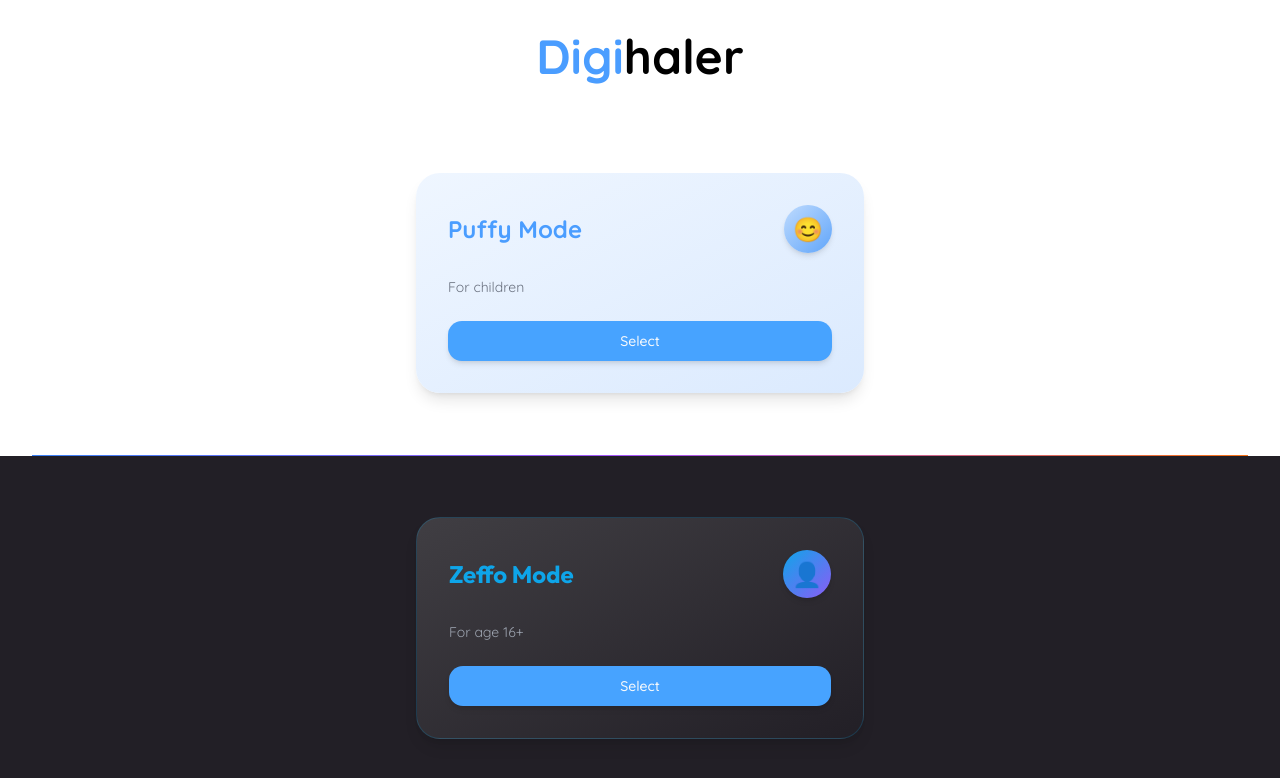
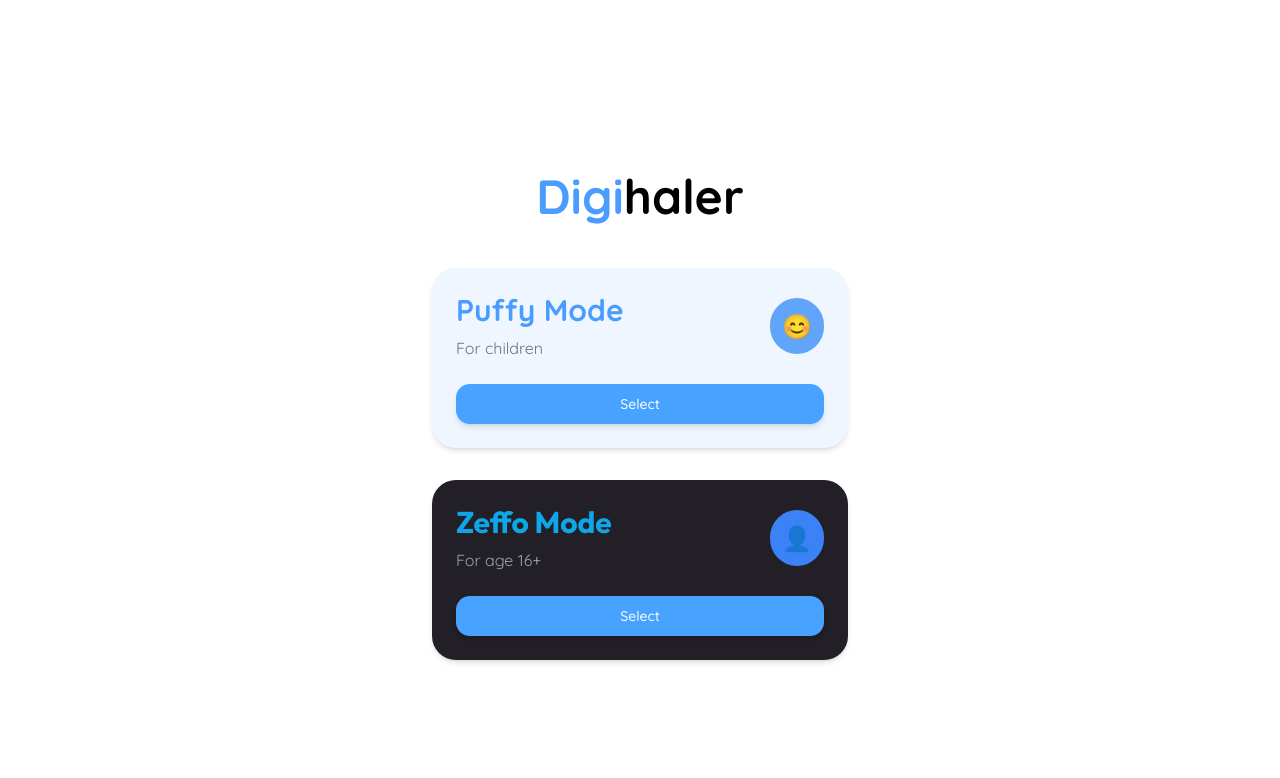
Before and after one commit to Kartik97660/digihaler-breathe-easy-app, a React (Vite) app: page / in a window 1280 px wide. Both pictures are taken after typing "name@example.com", "Sample123" into the empty fields and a click on the button "Sign in". Shown: the top 778 px of the page. Built offline with nearby package versions, Linux system fonts and the light colour scheme.

Commit message:
Update mode selection UI
Modify the mode selection UI to use plain backgrounds and center-aligned selection tabs. Also, fix the inhaler text in the menu.

```diff
--- a/src/components/ModeSelection.tsx
+++ b/src/components/ModeSelection.tsx
@@ -31,14 +31,14 @@ const ModeSelection: React.FC<ModeSelectionProps> = ({ onModeSelect }) => {
 
   if (showParentQuestion) {
     return (
-      <div className={`min-h-screen flex flex-col items-center justify-center p-6 ${selectedMode === 'puffy' ? 'bg-white' : 'bg-zeffo-background'}`}>
+      <div className="min-h-screen flex flex-col items-center justify-center p-6 bg-white">
         <Logo size="lg" />
 
         <div className="w-full max-w-md mt-10">
-          <h2 className={`text-2xl font-bold mb-6 text-center ${selectedMode === 'puffy' ? 'font-rounded text-puffy-primary' : 'font-display text-zeffo-primary'}`}>
+          <h2 className="text-2xl font-bold mb-6 text-center font-rounded text-puffy-primary">
             Puffy Mode
           </h2>
-          <p className={`mb-8 text-center ${selectedMode === 'puffy' ? 'text-gray-600' : 'text-gray-300'}`}>
+          <p className="mb-8 text-center text-gray-600">
             Are parents currently using it or the child?
           </p>
 
@@ -46,34 +46,30 @@ const ModeSelection: React.FC<ModeSelectionProps> = ({ onModeSelect }) => {
             <motion.div
               whileHover={{ scale: 1.05 }}
               whileTap={{ scale: 0.95 }}
-              className={`rounded-xl p-6 flex flex-col items-center justify-center cursor-pointer shadow-md
-                ${selectedMode === 'puffy'
-                  ? 'bg-gradient-to-br from-blue-100 to-blue-200 border-2 border-puffy-primary/30'
-                  : 'bg-gradient-to-br from-zeffo-background to-zeffo-muted border border-zeffo-primary/30'}`}
+              className="rounded-xl p-6 flex flex-col items-center justify-center cursor-pointer shadow-md
+                bg-gradient-to-br from-blue-100 to-blue-200 border-2 border-puffy-primary/30"
               onClick={handleParentResponse}
             >
               <div className="text-4xl mb-4">👪</div>
-              <div className={`font-bold ${selectedMode === 'puffy' ? 'font-rounded' : 'font-display'}`}>Parent</div>
+              <div className="font-bold font-rounded">Parent</div>
             </motion.div>
 
             <motion.div
               whileHover={{ scale: 1.05 }}
               whileTap={{ scale: 0.95 }}
-              className={`rounded-xl p-6 flex flex-col items-center justify-center cursor-pointer shadow-md
-                ${selectedMode === 'puffy'
-                  ? 'bg-gradient-to-br from-blue-100 to-blue-200 border-2 border-puffy-primary/30'
-                  : 'bg-gradient-to-br from-zeffo-background to-zeffo-muted border border-zeffo-primary/30'}`}
+              className="rounded-xl p-6 flex flex-col items-center justify-center cursor-pointer shadow-md
+                bg-gradient-to-br from-blue-100 to-blue-200 border-2 border-puffy-primary/30"
               onClick={handleParentResponse}
             >
               <div className="text-4xl mb-4">👧</div>
-              <div className={`font-bold ${selectedMode === 'puffy' ? 'font-rounded' : 'font-display'}`}>Child</div>
+              <div className="font-bold font-rounded">Child</div>
             </motion.div>
           </div>
 
           <div className="mt-8 flex justify-center">
             <Button
               onClick={() => setShowParentQuestion(false)}
-              className={selectedMode === 'puffy' ? 'puffy-button' : 'zeffo-button'}
+              className="puffy-button"
             >
               Go Back
             </Button>
@@ -84,56 +80,53 @@ const ModeSelection: React.FC<ModeSelectionProps> = ({ onModeSelect }) => {
   }
 
   return (
-    <div className="min-h-screen flex flex-col">
-      <div className="py-8 flex justify-center">
+    <div className="min-h-screen flex flex-col items-center justify-center bg-white">
+      <div className="pt-8 pb-12">
         <Logo size="lg" />
       </div>
 
-      <div className="flex-1 flex flex-col">
-        {/* Puffy Mode */}
-        <div
-          className="flex-1 bg-white flex flex-col items-center justify-center p-8 cursor-pointer"
+      <div className="w-full max-w-md space-y-8 px-4">
+        {/* Puffy Mode Card */}
+        <motion.div
+          whileHover={{ scale: 1.02 }}
+          whileTap={{ scale: 0.98 }}
+          className="bg-blue-50 rounded-3xl p-6 shadow-md overflow-hidden"
           onClick={() => handleSelectMode('puffy')}
         >
-          <motion.div
-            whileHover={{ scale: 1.05 }}
-            whileTap={{ scale: 0.95 }}
-            className="w-full max-w-md bg-gradient-to-br from-blue-50 to-blue-100 rounded-3xl p-8 shadow-lg"
-          >
-            <div className="flex items-center justify-between mb-6">
-              <h2 className="text-2xl font-bold font-rounded text-puffy-primary">Puffy Mode</h2>
-              <div className="w-12 h-12 bg-gradient-to-br from-blue-200 to-blue-400 rounded-full flex items-center justify-center shadow-md">
-                <div className="text-2xl">😊</div>
-              </div>
+          <div className="flex justify-between items-center">
+            <div>
+              <h2 className="text-3xl font-bold font-rounded text-puffy-primary mb-2">Puffy Mode</h2>
+              <p className="text-gray-500">For children</p>
             </div>
-            <p className="text-gray-500 mb-4 text-sm">For children</p>
-            <Button className="puffy-button w-full mt-2">Select</Button>
-          </motion.div>
-        </div>
+            <div className="bg-blue-400 rounded-full p-3 flex items-center justify-center">
+              <span className="text-2xl">😊</span>
+            </div>
+          </div>
+          <Button className="puffy-button w-full mt-6">
+            Select
+          </Button>
+        </motion.div>
 
-        {/* Divider */}
-        <div className="h-px bg-gradient-to-r from-blue-500 via-purple-500 to-orange-500 mx-8"></div>
-
-        {/* Zeffo Mode */}
-        <div
-          className="flex-1 bg-zeffo-background flex flex-col items-center justify-center p-8 cursor-pointer"
+        {/* Zeffo Mode Card */}
+        <motion.div
+          whileHover={{ scale: 1.02 }}
+          whileTap={{ scale: 0.98 }}
+          className="bg-zeffo-background rounded-3xl p-6 shadow-md overflow-hidden"
           onClick={() => handleSelectMode('zeffo')}
         >
-          <motion.div
-            whileHover={{ scale: 1.05 }}
-            whileTap={{ scale: 0.95 }}
-            className="w-full max-w-md bg-gradient-to-br from-zeffo-muted to-zeffo-background rounded-3xl p-8 shadow-lg border border-zeffo-primary/20"
-          >
-            <div className="flex items-center justify-between mb-6">
-              <h2 className="text-2xl font-bold font-display text-zeffo-primary">Zeffo Mode</h2>
-              <div className="w-12 h-12 bg-gradient-to-br from-zeffo-primary to-zeffo-secondary rounded-full flex items-center justify-center shadow-md">
-                <div className="text-2xl">👤</div>
-              </div>
+          <div className="flex justify-between items-center">
+            <div>
+              <h2 className="text-3xl font-bold font-display text-zeffo-primary mb-2">Zeffo Mode</h2>
+              <p className="text-gray-400">For age 16+</p>
             </div>
-            <p className="text-gray-400 mb-4 text-sm">For age 16+</p>
-            <Button className="zeffo-button w-full mt-2">Select</Button>
-          </motion.div>
-        </div>
+            <div className="bg-blue-500 rounded-full p-3 flex items-center justify-center">
+              <span className="text-2xl">👤</span>
+            </div>
+          </div>
+          <Button className="zeffo-button w-full mt-6">
+            Select
+          </Button>
+        </motion.div>
       </div>
     </div>
   );
--- a/src/components/Sidebar.tsx
+++ b/src/components/Sidebar.tsx
@@ -58,8 +58,11 @@ const Sidebar: React.FC<SidebarProps> = ({ onSignOut }) => {
       >
         <div className="h-full flex flex-col">
           {/* Logo area */}
-          <div className="p-4 border-b border-gray-200 dark:border-gray-700">
-            <Logo size="sm" />
+          <div className="p-4 border-b border-gray-200 dark:border-gray-700 flex items-center">
+            <div className="text-3xl mr-2 font-bold">
+              <span className={isPuffy ? 'text-puffy-primary' : 'text-zeffo-primary'}>Di</span>
+              <span className={isPuffy ? 'text-gray-800' : 'text-white'}>haler</span>
+            </div>
           </div>
 
           {/* Menu items */}
```
